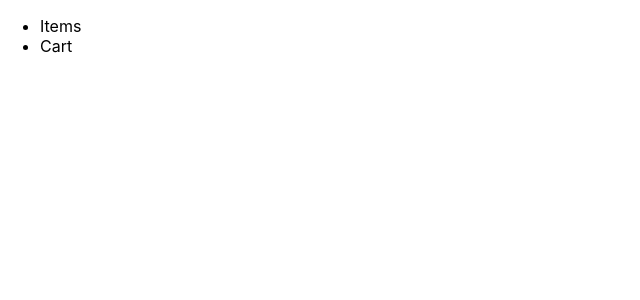
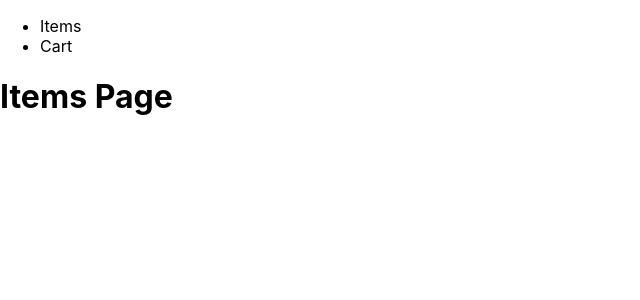
Before and after one commit to dewarsh/shoppingsite, a React app: page / in a window 1280 px wide. Shown: the top 300 px of the page, without its empty margins (0-640 px from the left). Built offline with nearby package versions, Linux system fonts and the light colour scheme.

Commit message:
Rendering component based on nav selection

```diff
--- a/src/App.js
+++ b/src/App.js
@@ -1,6 +1,8 @@
 import React, { Component } from 'react';
 import styles from './App.css';
 import Navbar from './components/Navbar';
+import ItemsList from './components/ItemsList';
+import Cart from './components/Cart';
 
 class App extends Component {
   state = {
@@ -13,12 +15,24 @@ class App extends Component {
     });
   }
 
+  renderContent = () => {
+    const { activeTab } = this.state;
+    switch (activeTab) {
+      default:
+      case 0: return <ItemsList />;
+      case 1: return <Cart />
+    }
+  }
+
   render() {
     const { activeTab } = this.state;
     return (
       <div className="App">
         <div className={styles.app}>
-          <Navbar activeTab={activeTab} onTabChange={this.handleTabChange}/>
+          <Navbar activeTab={activeTab} onTabChange={this.handleTabChange} />
+          <main className={styles.appContent}>
+            {this.renderContent()}
+          </main>
         </div>
       </div>
     );
--- /dev/null
+++ b/src/components/Cart/index.js
@@ -0,0 +1,5 @@
+import React from 'react';
+
+const Cart = () => <h1>Cart Page</h1>;
+
+export default Cart;
--- /dev/null
+++ b/src/components/ItemsList/index.js
@@ -0,0 +1,5 @@
+import React from 'react';
+
+const ItemsList = () => <h1>Items Page</h1>;
+
+export default ItemsList;
```
Also changed, not shown: src/components/Cart/style.css (added), src/components/ItemsList/style.css (added).
